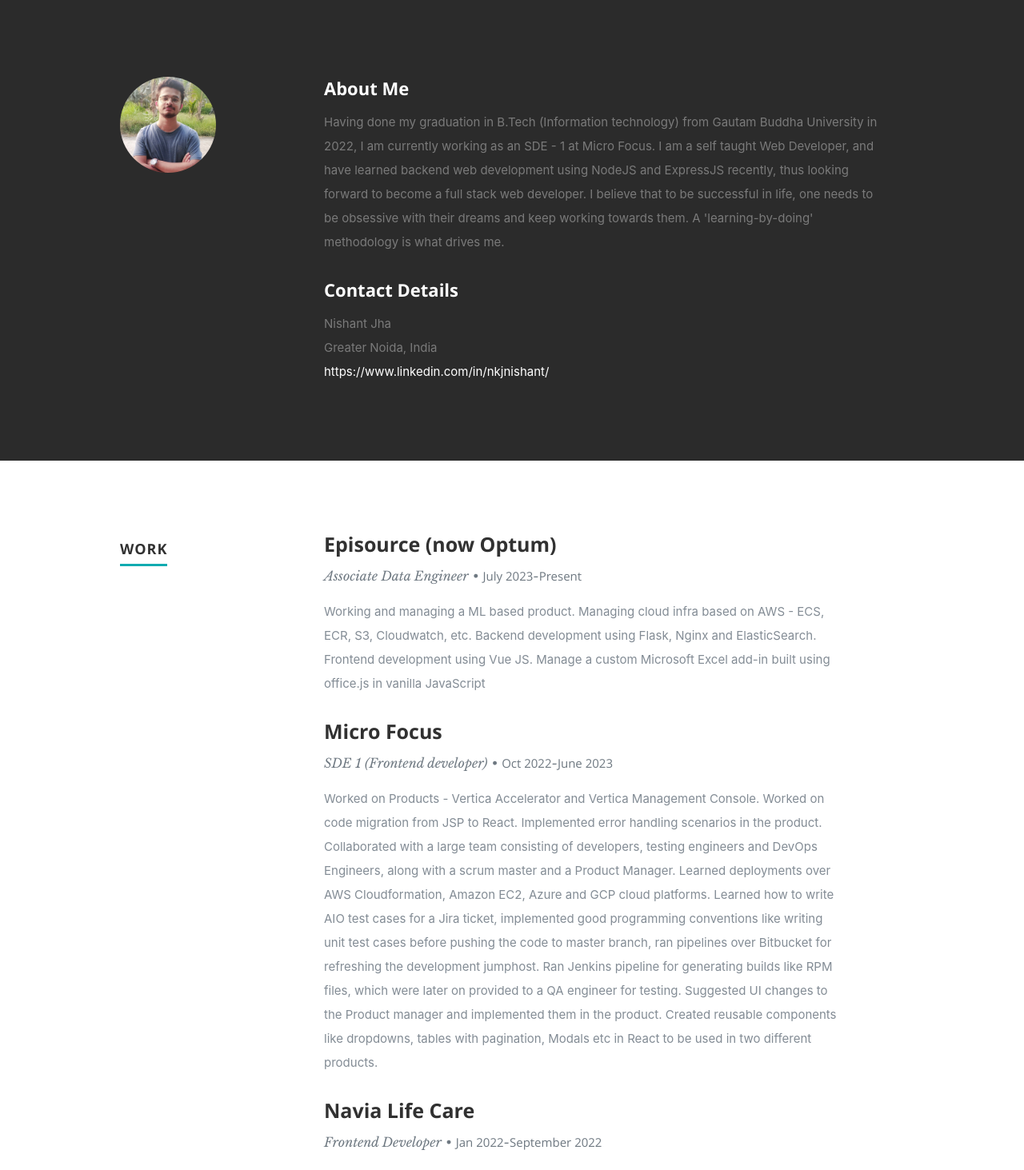
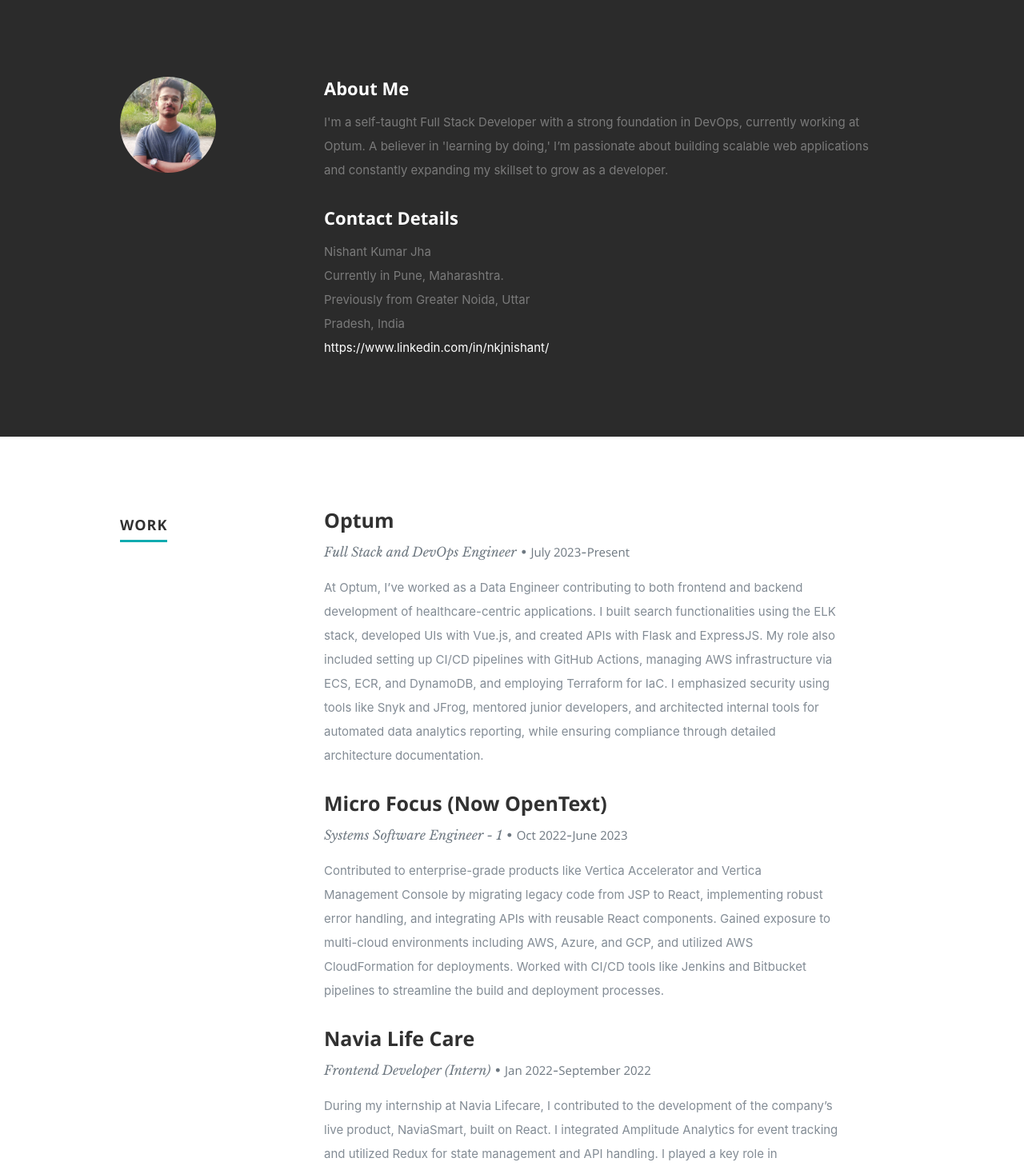
Before and after one commit to NKJ-C4/folio, a React (Create React App) app: page / in a window 1280 px wide. Shown: the part 800-2263 px from the top of the page at 80% size. Built offline with nearby package versions, Linux system fonts and the light colour scheme.

Commit message:
udpate: Post 1.5 yrs ar Optum

```diff
--- a/public/css/layout.css
+++ b/public/css/layout.css
@@ -353,7 +353,7 @@
   	-moz-animation: wordpress 2s ease;
   	-webkit-animation: wordpress 2s ease;
 }
-.css {
+.frontend {
   	width: 90%;
   	-moz-animation: css 2s ease;
   	-webkit-animation: css 2s ease;
@@ -363,28 +363,13 @@
   	-moz-animation: html5 2s ease;
   	-webkit-animation: html5 2s ease;
 }
-.javascript {
+.backend {
    width: 85%;
    -moz-animation: html5 2s ease;
    -webkit-animation: html5 2s ease;
 }
-.jquery {
-  	width: 50%;
-  	-moz-animation: jquery 2s ease;
-  	-webkit-animation: jquery 2s ease;
-}
-.reactjs {
+.tools {
    width: 80%;
-   -moz-animation: html5 2s ease;
-   -webkit-animation: html5 2s ease;
-}
-.nodejs {
-   width: 60%;
-   -moz-animation: html5 2s ease;
-   -webkit-animation: html5 2s ease;
-}
-.redux {
-   width: 70%;
    -moz-animation: html5 2s ease;
    -webkit-animation: html5 2s ease;
 }
@@ -393,6 +378,13 @@
    -moz-animation: html5 2s ease;
    -webkit-animation: html5 2s ease;
 }
+.devops {
+   width: 70%;
+   -moz-animation: html5 2s ease;
+   -webkit-animation: html5 2s ease;
+}
+
+
 
 @-moz-keyframes photoshop {
   0%   { width: 0px;  }
--- a/src/components/Resume.js
+++ b/src/components/Resume.js
@@ -68,7 +68,7 @@
                     resumeData.skills && resumeData.skills.map((item) => {
                       return(
                         <li>
-                        <span className={`bar-expand ${item.skillname.toLowerCase()}`}>
+                        <span className={`bar-expand ${item.className}`}>
                         </span><em>{item.skillname}</em>
                         </li>
                       )
--- a/src/resumeData.js
+++ b/src/resumeData.js
@@ -1,9 +1,9 @@
 let resumeData = {
     "imagebaseurl":"https://rbhatia46.github.io/",
-    "name": "Nishant Jha",
-    "role": "Web Developer",
+    "name": "Nishant Kumar Jha",
+    "role": "Full Stack Developer",
     "linkedinId":"https://www.linkedin.com/in/nkjnishant/",
-    "resumeLink": "https://drive.google.com/file/d/1HgwBsl1EnmAxhxFseZT3Qm5sNaAejtXA/view?usp=drive_link",
+    "resumeLink": "https://drive.google.com/file/d/1yh7OdEXujzgrPcFXwRIoy4lMNT3G9Lwf/view?usp=sharing",
     "roleDescription": "I like building applications, listening to tech podcasts, writing articles, coining app ideas or simply playing games, singing and vibing in my free time.",
     "socialLinks":[
         {
@@ -22,8 +22,8 @@
           "className":"fa fa-stack-overflow"
         }
       ],
-    "aboutme":"Having done my graduation in B.Tech (Information technology) from Gautam Buddha University in 2022, I am currently working as an SDE - 1 at Micro Focus. I am a self taught Web Developer, and have learned backend web development using NodeJS and ExpressJS recently, thus looking forward to become a full stack web developer. I believe that to be successful in life, one needs to be obsessive with their dreams and keep working towards them. A \'learning-by-doing\' methodology is what drives me.",
-    "address":"Greater Noida, India",
+    "aboutme":"I'm a self-taught Full Stack Developer with a strong foundation in DevOps, currently working at Optum. A believer in 'learning by doing,' I’m passionate about building scalable web applications and constantly expanding my skillset to grow as a developer.",
+    "address":"Currently in Pune, Maharashtra. Previously from Greater Noida, Uttar Pradesh, India",
     "website":"",
     "education":[
       {
@@ -50,31 +50,31 @@
     ],
     "work":[
       {
-        "CompanyName":"Episource (now Optum)",
-        "specialization":"Associate Data Engineer",
+        "CompanyName":"Optum",
+        "specialization":"Full Stack and DevOps Engineer",
         "MonthOfJoining": "July",
         "YearOfJoining": "2023",
         "MonthOfLeaving": "Present",
         "YearOfLeaving": "",
-        "Achievements": "Working and managing a ML based product. Managing cloud infra based on AWS - ECS, ECR, S3, Cloudwatch, etc. Backend development using Flask, Nginx and ElasticSearch. Frontend development using Vue JS. Manage a custom Microsoft Excel add-in built using office.js in vanilla JavaScript"
+        "Achievements": "At Optum, I’ve worked as a Data Engineer contributing to both frontend and backend development of healthcare-centric applications. I built search functionalities using the ELK stack, developed UIs with Vue.js, and created APIs with Flask and ExpressJS. My role also included setting up CI/CD pipelines with GitHub Actions, managing AWS infrastructure via ECS, ECR, and DynamoDB, and employing Terraform for IaC. I emphasized security using tools like Snyk and JFrog, mentored junior developers, and architected internal tools for automated data analytics reporting, while ensuring compliance through detailed architecture documentation."
       },
       {
-        "CompanyName":"Micro Focus",
-        "specialization":"SDE 1 (Frontend developer)",
+        "CompanyName":"Micro Focus (Now OpenText)",
+        "specialization":"Systems Software Engineer - 1",
         "MonthOfJoining": "Oct",
         "YearOfJoining": "2022",
         "MonthOfLeaving": "June",
         "YearOfLeaving": "2023",
-        "Achievements": "Worked on Products - Vertica Accelerator and Vertica Management Console. Worked on code migration from JSP to React. Implemented error handling scenarios in the product. Collaborated with a large team consisting of developers, testing engineers and DevOps Engineers, along with a scrum master and a Product Manager. Learned deployments over AWS Cloudformation, Amazon EC2, Azure and GCP cloud platforms. Learned how to write AIO test cases for a Jira ticket, implemented good programming conventions like writing unit test cases before pushing the code to master branch, ran pipelines over Bitbucket for refreshing the development jumphost. Ran Jenkins pipeline for generating builds like RPM files, which were later on provided to a QA engineer for testing. Suggested UI changes to the Product manager and implemented them in the product. Created reusable components like dropdowns, tables with pagination, Modals etc in React to be used in two different products."
+        "Achievements": "Contributed to enterprise-grade products like Vertica Accelerator and Vertica Management Console by migrating legacy code from JSP to React, implementing robust error handling, and integrating APIs with reusable React components. Gained exposure to multi-cloud environments including AWS, Azure, and GCP, and utilized AWS CloudFormation for deployments. Worked with CI/CD tools like Jenkins and Bitbucket pipelines to streamline the build and deployment processes."
       },
       {
         "CompanyName":"Navia Life Care",
-        "specialization":"Frontend Developer",
+        "specialization":"Frontend Developer (Intern)",
         "MonthOfJoining": "Jan",
         "YearOfJoining": "2022",
         "MonthOfLeaving":"September",
         "YearOfLeaving":"2022",
-        "Achievements": "Worked on a React based web dashboard app (main product) \“NaviaSmart\”. Implemented interactive UI using React JS for the company\'s clients (Doctors and Patients). Learned about Amazon chime SDK and worked on a doctor-patient video appointment app. Implemented Amplitude event tracking throughout the web app. Integrated Amplitude Analytics to keep track of events. Implemented Redux according to legacy code. Developed a (that time a new one) project, \"Aarogya Pay\" - a fintech app for the company. Developed a statistics dashboard in React having multiple graphs and a large table with paginations and other optimization features. Built a statistics dashboard with graphs and tables for \"Aarogya Pay\" users. Collaborated on softwares like Jira, Confluence, GitLab and worked with tools like Postman."
+        "Achievements": "During my internship at Navia Lifecare, I contributed to the development of the company’s live product, NaviaSmart, built on React. I integrated Amplitude Analytics for event tracking and utilized Redux for state management and API handling. I played a key role in developing the UI for the finance application “Aarogya Pay” and built a comprehensive statistics dashboard featuring interactive graphs and tables. Additionally, I created reusable components such as graphs, dropdowns, modals, and tables, and collaborated using tools like Jira, Confluence, GitLab, and Postman"
       },
       {
         "CompanyName":"Troislogic",
@@ -88,23 +88,25 @@
     ],
     "skills":[
       {
-        "skillname":"HTML5 and CSSS"
+        "skillname":"Databases (MySQL, PostgreSQL, MongoDB)",
+        "className":"databases"
       },
       {
-        "skillname":"JavaScript"
+        "skillname":"Frontend (ReactJS, VueJS, VanillaJS, HTML, CSS, TailwindCSS)",
+        "className":"frontend"
       },
       {
-        "skillname":"Reactjs"
+        "skillname":"Backend (NodeJS, Python,ExpressJS, Flask, Django)",
+        "className":"backend"
       },
       {
-        "skillname":"Redux"
+        "skillname":"DevOps (AWS, Docker, Github Actions, Terraform)",
+        "className":"devops"
       },
       {
-        "skillname":"NodeJS and ExpressJS"
-      },
-      {
-        "skillname":"Databases (MySQL, PostgreSQL, MongoDB)"
-      },
+        "skillname":"Tools (Git, Github, Jira, Confluence, Postman, JFrog, Snyk)",
+        "className":"tools"
+      }
     ],
     "portfolio":[
       {
```
